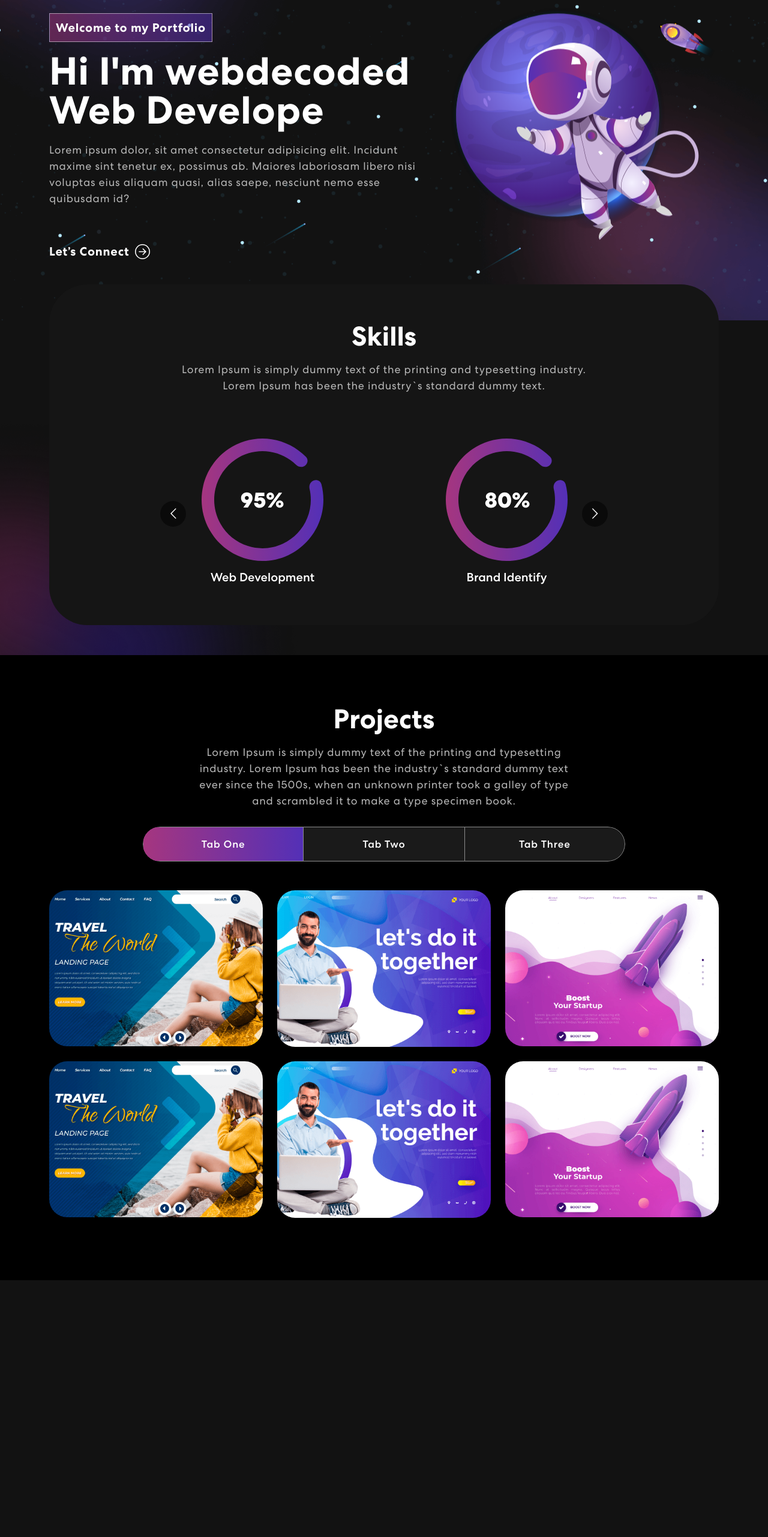
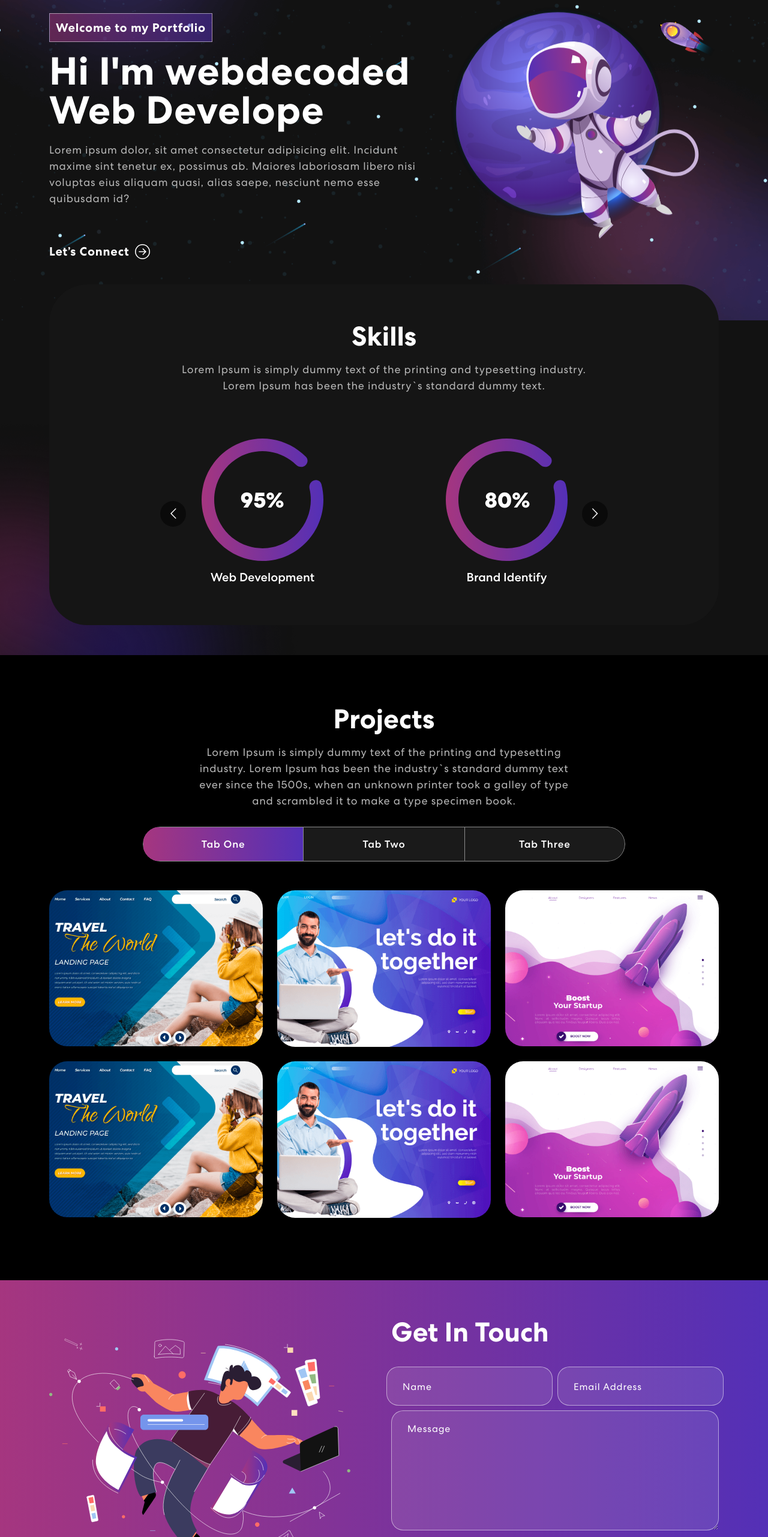
Before and after one commit to RanilsonJunior/portfolio, a React (Create React App) app: page / in a window 1280 px wide. Shown: the part 238-2800 px from the top of the page at 60% size. Before the commit the page ends 2372 px from the top, so only its background shows below. Built offline with nearby package versions, Linux system fonts and the light colour scheme.

Commit message:
created Contact and Footer

```diff
--- a/package.json
+++ b/package.json
@@ -7,6 +7,7 @@
     "@testing-library/react": "^13.4.0",
     "@testing-library/user-event": "^13.5.0",
     "bootstrap": "^5.2.3",
+    "emailjs-com": "^3.2.0",
     "react": "^18.2.0",
     "react-bootstrap": "^2.7.2",
     "react-bootstrap-icons": "^1.10.2",
--- a/src/App.jsx
+++ b/src/App.jsx
@@ -2,6 +2,8 @@ import { NavBar } from './components/NavBar';
 import { Banner } from './components/Banner';
 import { Skills } from './components/Skills';
 import { Projects } from './components/Projects';
+import { Contact } from './components/Contact';
+import { Footer } from './components/Footer';
 import './globalStyles.css';
 import 'bootstrap/dist/css/bootstrap.min.css';
 
@@ -12,6 +14,8 @@ function App() {
       <Banner />
       <Skills />
       <Projects />
+      <Contact />
+      <Footer />
     </div>
   );
 }
--- /dev/null
+++ b/src/components/Contact.jsx
@@ -0,0 +1,59 @@
+import React, { useRef } from 'react';
+import { Col, Container, Row } from 'react-bootstrap';
+import contactImg from '../assets/img/contact-img.svg';
+import emailjs from 'emailjs-com';
+
+export const Contact = () => {
+  const form = useRef();
+
+  const sendEmail = (e) => {
+    e.preventDefault();
+
+    emailjs.sendForm(
+      'service_ebi9dim',
+      'template_lw060su',
+      form.current,
+      'x5RxtX5KR6PtBz3wk',
+    );
+    e.target.reset();
+  };
+
+  return (
+    <section className="contact" id="connect">
+      <Container>
+        <Row className="align-items-center">
+          <Col md={6}>
+            <img src={contactImg} alt="Contact Us" />
+          </Col>
+          <Col md={6}>
+            <h2>Get In Touch</h2>
+            <form ref={form} onSubmit={sendEmail}>
+              <Row>
+                <Col sm={6} className="px-1">
+                  <input type="text" name="name" placeholder="Name" />
+                </Col>
+                <Col sm={6} className="px-1">
+                  <input
+                    type="email"
+                    name="email"
+                    placeholder="Email Address"
+                  />
+                </Col>
+                <Col>
+                  <textarea
+                    rows="6"
+                    name="message"
+                    placeholder="Message"
+                  ></textarea>
+                  <button type="submit">
+                    <span>Enviar</span>
+                  </button>
+                </Col>
+              </Row>
+            </form>
+          </Col>
+        </Row>
+      </Container>
+    </section>
+  );
+};
--- /dev/null
+++ b/src/components/Footer.jsx
@@ -0,0 +1,33 @@
+import { Container, Row, Col } from 'react-bootstrap';
+import logo from '../assets/img/logo.svg';
+import navIcon1 from '../assets/img/nav-icon1.svg';
+import navIcon2 from '../assets/img/nav-icon2.svg';
+import navIcon3 from '../assets/img/nav-icon3.svg';
+
+export const Footer = () => {
+  return (
+    <footer className="footer">
+      <Container>
+        <Row className="align-items-center">
+          <Col size={12} sm={6}>
+            <img src={logo} alt="Logo" />
+          </Col>
+          <Col size={12} sm={6} className="text-center text-sm-end">
+            <div className="social-icon">
+              <a href="#">
+                <img src={navIcon1} alt="Icon" />
+              </a>
+              <a href="#">
+                <img src={navIcon2} alt="Icon" />
+              </a>
+              <a href="#">
+                <img src={navIcon3} alt="Icon" />
+              </a>
+            </div>
+            <p>Copyright 2022. All Rights Reserved</p>
+          </Col>
+        </Row>
+      </Container>
+    </footer>
+  );
+};
--- a/src/globalStyles.css
+++ b/src/globalStyles.css
@@ -566,3 +566,82 @@ nav.navbar .navbar-toggler[aria-expanded='true'] .navbar-toggler-icon {
 .contact form button:hover::before {
   width: 100%;
 }
+
+/************ Footer Css ************/
+.footer {
+  padding: 0 0 50px 0;
+  background-image: url('./assets/img/footer-bg.png');
+  background-position: center center;
+  background-size: cover;
+  background-repeat: no-repeat;
+}
+.newsletter-bx {
+  background: #FFFFFF;
+  border-radius: 55px;
+  color: #121212;
+  padding: 85px 125px;
+  margin-bottom: 80px;
+  margin-top: -122px;
+}
+.newsletter-bx h3 {
+  font-weight: 700;
+  letter-spacing: 0.5px;
+  line-height: 1.2em;
+}
+.new-email-bx {
+  background: #fff;
+  padding: 5px;
+  border-radius: 20px;
+  position: relative;
+  z-index: 0;
+  display: flex;
+  align-items: center;
+}
+.new-email-bx::before {
+  content: "";
+  background: linear-gradient(90.21deg, #AA367C -5.91%, #4A2FBD 111.58%);
+  border-radius: 20px;
+  position: absolute;
+  z-index: -1;
+  top: -1px;
+  left: -1px;
+  bottom: -1px;
+  right: -1px;
+}
+.new-email-bx::after {
+  content: "";
+  background: #fff;
+  border-radius: 20px;
+  position: absolute;
+  z-index: -1;
+  top: 0;
+  left: 0;
+  bottom: 0;
+  right: 0;
+}
+.new-email-bx input {
+  width: 100%;
+  color: #121212;
+  font-weight: 500;
+  background: transparent;
+  border: 0;
+  padding: 0 15px;
+}
+.new-email-bx button {
+  background: linear-gradient(90.21deg, #AA367C -5.91%, #4A2FBD 111.58%);
+  padding: 20px 65px;
+  color: #fff;
+  font-weight: 500;
+  letter-spacing: 0.5px;
+  border-radius: 18px;
+}
+.footer img {
+  width: 26%;
+}
+.footer p {
+  font-weight: 400;
+  font-size: 14px;
+  color: #B8B8B8;
+  letter-spacing: 0.5px;
+  margin-top: 20px;
+}
```
Also changed, not shown: 1 other file (tests, documents, lock files or other folders).
